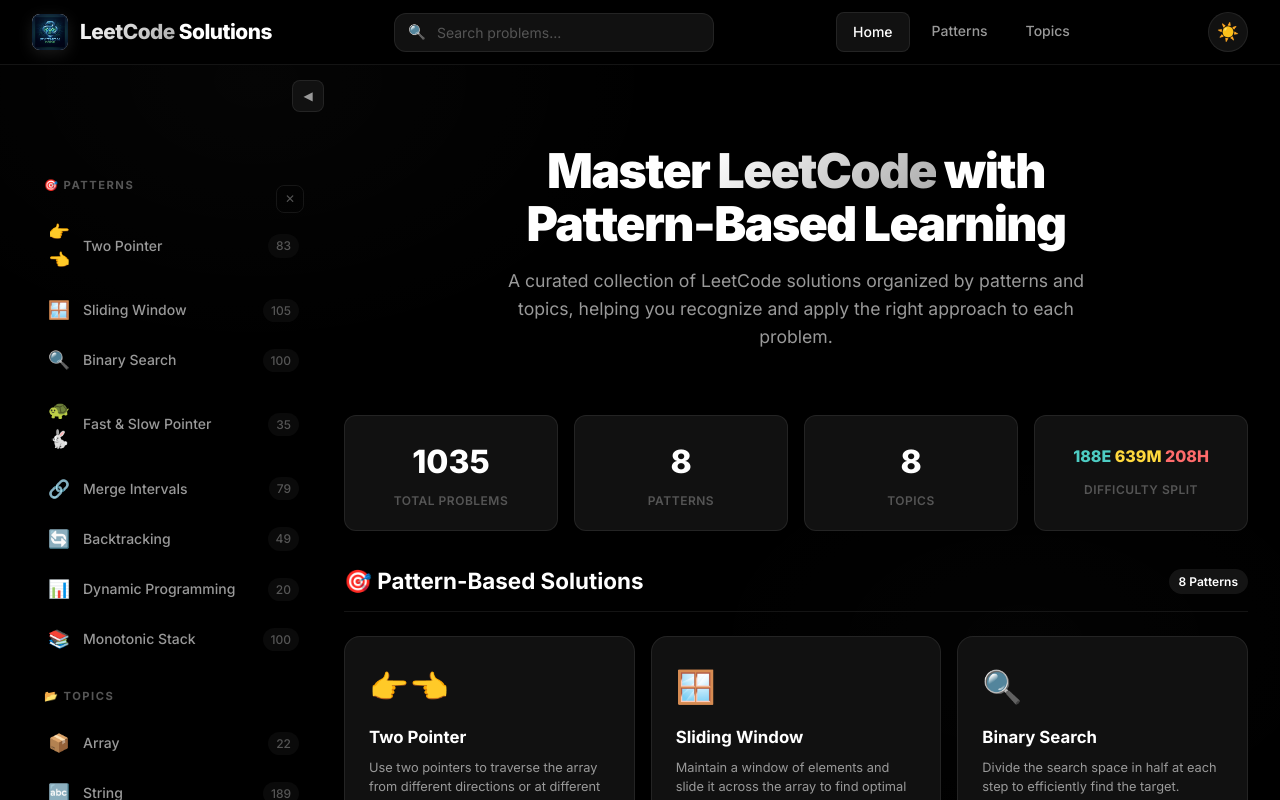
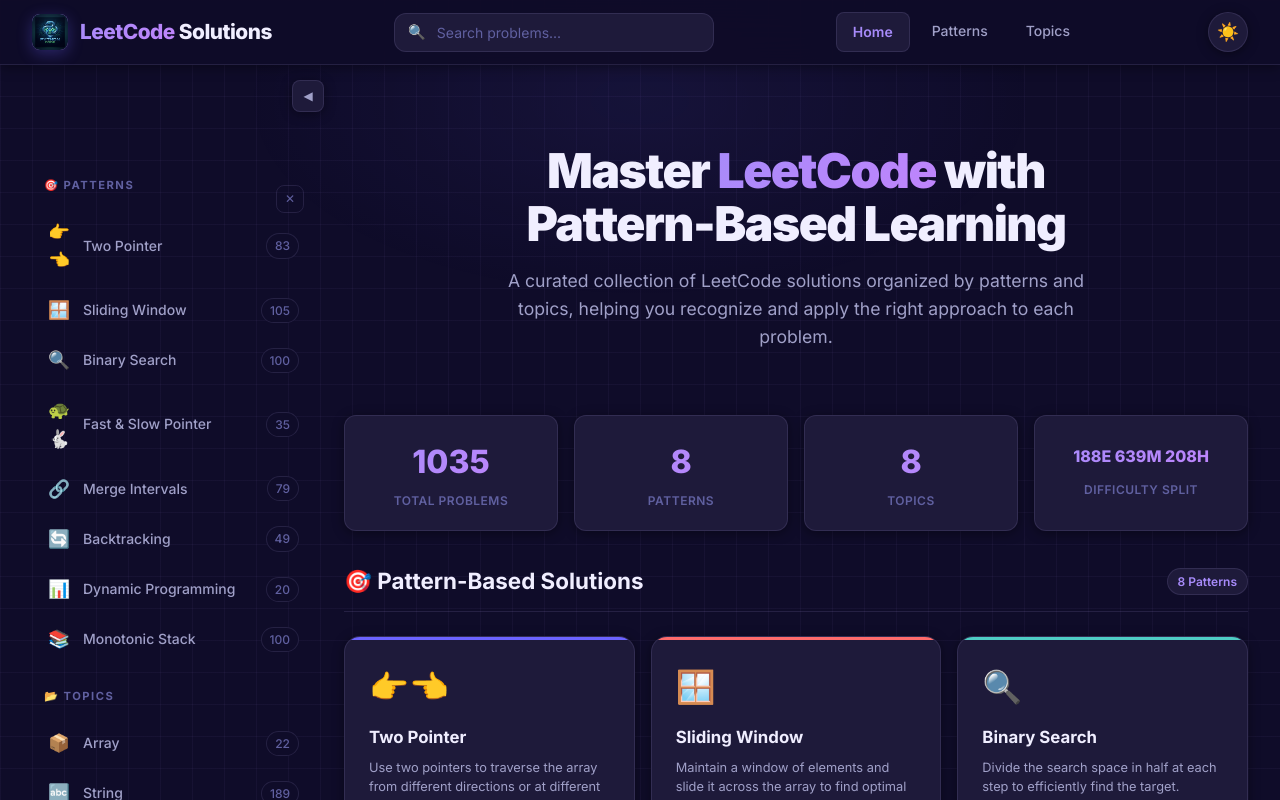
Before and after one commit to ajinesh703/Leetcode-Help, a React (Vite) app: page / in a window 1280 px wide. Shown: the top 800 px of the page. Built offline with nearby package versions, Linux system fonts and the light colour scheme.

Commit message:
feat: redesign UI with aesthetic white purple theme

```diff
--- a/src/index.css
+++ b/src/index.css
@@ -1,28 +1,33 @@
 @import url('https://fonts.googleapis.com/css2?family=Inter:wght@300;400;500;600;700;800;900&family=JetBrains+Mono:wght@400;500;600&display=swap');
 
-/* ============ DARK MODE (Default) ============ */
+/* ============ LIGHT MODE (Default) ============ */
 :root,
-:root[data-theme="dark"] {
-  --bg-primary: #000000;
-  --bg-secondary: #0a0a0a;
-  --bg-card: #111111;
-  --bg-card-hover: #1a1a1a;
-  --bg-glass: rgba(17, 17, 17, 0.85);
-  --border-color: rgba(255, 255, 255, 0.08);
-  --border-glow: rgba(255, 255, 255, 0.15);
-  --text-primary: #ffffff;
-  --text-secondary: #999999;
-  --text-muted: #555555;
-  --accent-primary: #ffffff;
-  --accent-secondary: #cccccc;
-  --accent-gradient: linear-gradient(135deg, #ffffff, #aaaaaa);
-  --easy: #4ECDC4;
-  --medium: #FFD93D;
-  --hard: #FF6B6B;
-  --code-bg: #0a0a0a;
-  --shadow-lg: 0 20px 60px rgba(0, 0, 0, 0.9);
-  --shadow-glow: 0 0 30px rgba(255, 255, 255, 0.05);
-  --header-bg: rgba(0, 0, 0, 0.95);
+:root[data-theme="light"] {
+  --bg-primary: #f8f7ff;
+  --bg-secondary: #ffffff;
+  --bg-card: #ffffff;
+  --bg-card-hover: #f3f0ff;
+  --bg-glass: rgba(255, 255, 255, 0.85);
+  --border-color: #ede9fe;
+  --border-glow: #c4b5fd;
+  --text-primary: #1a1a2e;
+  --text-secondary: #4a4a6a;
+  --text-muted: #b0aad0;
+  --accent-primary: #6c63ff;
+  --accent-secondary: #a855f7;
+  --accent-gradient: linear-gradient(135deg, #6c63ff, #a855f7);
+  --easy: #0d9488;
+  --medium: #d97706;
+  --hard: #dc2626;
+  --easy-bg: #ccfbf1;
+  --medium-bg: #fef3c7;
+  --hard-bg: #fee2e2;
+  --code-bg: #f8f7ff;
+  --shadow-sm: 0 2px 12px rgba(108, 99, 255, 0.06);
+  --shadow-lg: 0 8px 30px rgba(108, 99, 255, 0.12);
+  --shadow-glow: 0 0 30px rgba(108, 99, 255, 0.1);
+  --header-bg: rgba(255, 255, 255, 0.95);
+  --grid-color: rgba(108, 99, 255, 0.04);
 
   --radius-sm: 8px;
   --radius-md: 12px;
@@ -31,28 +36,33 @@
   --transition: all 0.3s cubic-bezier(0.4, 0, 0.2, 1);
 }
 
-/* ============ LIGHT MODE ============ */
-:root[data-theme="light"] {
-  --bg-primary: #f0f2f8;
-  --bg-secondary: #ffffff;
-  --bg-card: #ffffff;
-  --bg-card-hover: #f5f3ff;
-  --bg-glass: rgba(255, 255, 255, 0.8);
-  --border-color: rgba(0, 0, 0, 0.08);
-  --border-glow: rgba(108, 99, 255, 0.4);
-  --text-primary: #1a1a2e;
-  --text-secondary: #4a4a6a;
-  --text-muted: #8888a0;
-  --accent-primary: #6C63FF;
-  --accent-secondary: #7B73FF;
-  --accent-gradient: linear-gradient(135deg, #6C63FF, #A855F7, #EC4899);
-  --easy: #0d9488;
-  --medium: #d97706;
-  --hard: #dc2626;
-  --code-bg: #f6f8fa;
-  --shadow-lg: 0 20px 60px rgba(0, 0, 0, 0.1);
-  --shadow-glow: 0 0 30px rgba(108, 99, 255, 0.12);
-  --header-bg: rgba(240, 242, 248, 0.85);
+/* ============ DARK MODE ============ */
+:root[data-theme="dark"] {
+  --bg-primary: #0f0c29;
+  --bg-secondary: #1a1040;
+  --bg-card: #1e1a3a;
+  --bg-card-hover: #252048;
+  --bg-glass: rgba(30, 26, 58, 0.85);
+  --border-color: rgba(196, 181, 253, 0.12);
+  --border-glow: rgba(196, 181, 253, 0.3);
+  --text-primary: #f0eeff;
+  --text-secondary: #a0a0c8;
+  --text-muted: #6060a0;
+  --accent-primary: #a78bfa;
+  --accent-secondary: #c084fc;
+  --accent-gradient: linear-gradient(135deg, #a78bfa, #c084fc);
+  --easy: #34d399;
+  --medium: #fbbf24;
+  --hard: #f87171;
+  --easy-bg: rgba(52, 211, 153, 0.12);
+  --medium-bg: rgba(251, 191, 36, 0.12);
+  --hard-bg: rgba(248, 113, 113, 0.12);
+  --code-bg: #0d0b20;
+  --shadow-sm: 0 2px 12px rgba(0, 0, 0, 0.4);
+  --shadow-lg: 0 8px 30px rgba(0, 0, 0, 0.6);
+  --shadow-glow: 0 0 30px rgba(167, 139, 250, 0.1);
+  --header-bg: rgba(15, 12, 41, 0.95);
+  --grid-color: rgba(167, 139, 250, 0.05);
 
   --radius-sm: 8px;
   --radius-md: 12px;
@@ -81,6 +91,7 @@ body {
   transition: background-color 0.3s ease, color 0.3s ease;
 }
 
+/* ============ Grid Background ============ */
 body::before {
   content: '';
   position: fixed;
@@ -88,9 +99,23 @@ body::before {
   left: 0;
   right: 0;
   bottom: 0;
-  background:
-    radial-gradient(ellipse 600px 400px at 20% 10%, rgba(255, 255, 255, 0.02) 0%, transparent 70%),
-    radial-gradient(ellipse 500px 300px at 80% 80%, rgba(255, 255, 255, 0.01) 0%, transparent 70%);
+  background-image:
+    linear-gradient(var(--grid-color) 1px, transparent 1px),
+    linear-gradient(90deg, var(--grid-color) 1px, transparent 1px);
+  background-size: 32px 32px;
+  pointer-events: none;
+  z-index: 0;
+}
+
+body::after {
+  content: '';
+  position: fixed;
+  top: -100px;
+  left: 50%;
+  transform: translateX(-50%);
+  width: 800px;
+  height: 400px;
+  background: radial-gradient(ellipse, rgba(108, 99, 255, 0.08) 0%, transparent 70%);
   pointer-events: none;
   z-index: 0;
 }
@@ -114,11 +139,11 @@ a {
   background: var(--bg-primary);
 }
 ::-webkit-scrollbar-thumb {
-  background: var(--text-muted);
+  background: var(--border-glow);
   border-radius: 3px;
 }
 ::-webkit-scrollbar-thumb:hover {
-  background: var(--text-secondary);
+  background: var(--accent-primary);
 }
 
 /* ============ Header ============ */
@@ -132,6 +157,7 @@ a {
   border-bottom: 1px solid var(--border-color);
   padding: 0 2rem;
   transition: background 0.3s ease, border-color 0.3s ease;
+  box-shadow: var(--shadow-sm);
 }
 
 .header-inner {
@@ -141,6 +167,7 @@ a {
   align-items: center;
   justify-content: space-between;
   height: 64px;
+  gap: 1rem;
 }
 
 .logo {
@@ -150,6 +177,7 @@ a {
   font-weight: 800;
   font-size: 1.3rem;
   letter-spacing: -0.5px;
+  white-space: nowrap;
 }
 
 .logo-icon {
@@ -161,7 +189,8 @@ a {
   align-items: center;
   justify-content: center;
   font-size: 1.1rem;
-  box-shadow: 0 4px 15px rgba(255, 255, 255, 0.1);
+  box-shadow: 0 4px 15px rgba(108, 99, 255, 0.3);
+  flex-shrink: 0;
 }
 
 .logo-text span {
@@ -191,7 +220,7 @@ a {
 
 .search-bar input:focus {
   border-color: var(--accent-primary);
-  box-shadow: 0 0 0 3px rgba(255, 255, 255, 0.08);
+  box-shadow: 0 0 0 3px rgba(108, 99, 255, 0.1);
 }
 
 .search-bar input::placeholder {
@@ -230,15 +259,16 @@ a {
 }
 
 .nav-link.active {
-  color: var(--text-primary);
+  color: var(--accent-primary);
   background: var(--bg-card);
   border: 1px solid var(--border-color);
+  font-weight: 600;
 }
 
 /* ============ Theme Toggle Button ============ */
 .theme-toggle {
   background: var(--bg-card);
-  border: 1.5px solid var(--border-color);
+  border: 1px solid var(--border-color);
   border-radius: 50%;
   width: 40px;
   height: 40px;
@@ -248,13 +278,13 @@ a {
   align-items: center;
   justify-content: center;
   transition: var(--transition);
-  box-shadow: 0 2px 8px rgba(0, 0, 0, 0.5);
+  box-shadow: var(--shadow-sm);
   flex-shrink: 0;
 }
 
 .theme-toggle:hover {
   background: var(--bg-card-hover);
-  border-color: var(--text-secondary);
+  border-color: var(--accent-primary);
   transform: rotate(20deg) scale(1.1);
 }
 
@@ -310,13 +340,15 @@ a {
   color: var(--text-primary);
   background: var(--bg-card);
   border-color: var(--border-color);
+  box-shadow: var(--shadow-sm);
 }
 
 .sidebar-item.active {
-  color: var(--text-primary);
+  color: var(--accent-primary);
   background: var(--bg-card);
   border-color: var(--border-glow);
   box-shadow: var(--shadow-glow);
+  font-weight: 600;
 }
 
 .sidebar-item .item-icon {
@@ -329,9 +361,10 @@ a {
   margin-left: auto;
   font-size: 0.75rem;
   color: var(--text-muted);
-  background: var(--bg-secondary);
+  background: var(--bg-primary);
   padding: 2px 8px;
   border-radius: 999px;
+  border: 1px solid var(--border-color);
 }
 
 .content {
@@ -389,8 +422,9 @@ a {
   font-weight: 600;
   padding: 3px 10px;
   border-radius: 999px;
-  background: rgba(255, 255, 255, 0.08);
-  color: var(--text-primary);
+  background: var(--bg-card);
+  border: 1px solid var(--border-color);
+  color: var(--accent-primary);
 }
 
 .category-grid {
@@ -410,6 +444,7 @@ a {
   cursor: pointer;
   transition: var(--transition);
   overflow: hidden;
+  box-shadow: var(--shadow-sm);
 }
 
 .category-card::before {
@@ -419,20 +454,15 @@ a {
   left: 0;
   right: 0;
   height: 3px;
-  background: var(--card-accent);
-  opacity: 0;
-  transition: var(--transition);
+  background: var(--card-accent, var(--accent-gradient));
+  border-radius: var(--radius-lg) var(--radius-lg) 0 0;
 }
 
 .category-card:hover {
   transform: translateY(-4px);
-  border-color: rgba(255, 255, 255, 0.2);
-  box-shadow: 0 20px 60px rgba(0, 0, 0, 0.8);
+  border-color: var(--border-glow);
+  box-shadow: var(--shadow-lg);
   background: var(--bg-card-hover);
-}
-
-.category-card:hover::before {
-  opacity: 1;
 }
 
 .category-card .card-icon {
@@ -444,6 +474,7 @@ a {
   font-size: 1.05rem;
   font-weight: 700;
   margin-bottom: 0.4rem;
+  color: var(--text-primary);
 }
 
 .category-card p {
@@ -469,7 +500,8 @@ a {
   width: 28px;
   height: 28px;
   border-radius: 50%;
-  background: rgba(255, 255, 255, 0.06);
+  background: var(--bg-primary);
+  border: 1px solid var(--border-color);
   display: flex;
   align-items: center;
   justify-content: center;
@@ -479,7 +511,8 @@ a {
 }
 
 .category-card:hover .arrow {
-  background: rgba(255, 255, 255, 0.15);
+  background: var(--accent-primary);
+  border-color: var(--accent-primary);
   color: white;
   transform: translateX(3px);
 }
@@ -505,11 +538,13 @@ a {
   cursor: pointer;
   transition: var(--transition);
   font-size: 1.1rem;
+  box-shadow: var(--shadow-sm);
 }
 
 .back-btn:hover {
   background: var(--bg-card-hover);
-  border-color: rgba(255, 255, 255, 0.2);
+  border-color: var(--accent-primary);
+  color: var(--accent-primary);
 }
 
 .problem-list-header .header-info h1 {
@@ -543,12 +578,13 @@ a {
   padding: 1rem 1.25rem;
   cursor: pointer;
   transition: var(--transition);
+  box-shadow: var(--shadow-sm);
 }
 
 .problem-card:hover {
-  border-color: rgba(255, 255, 255, 0.15);
+  border-color: var(--border-glow);
   background: var(--bg-card-hover);
-  box-shadow: 0 8px 30px rgba(0, 0, 0, 0.6);
+  box-shadow: var(--shadow-lg);
   transform: translateX(4px);
 }
 
@@ -574,6 +610,7 @@ a {
   white-space: nowrap;
   overflow: hidden;
   text-overflow: ellipsis;
+  color: var(--text-primary);
 }
 
 .problem-card .problem-actions {
@@ -582,6 +619,7 @@ a {
   gap: 0.75rem;
 }
 
+/* ============ Difficulty Badges ============ */
 .difficulty-badge {
   font-size: 0.7rem;
   font-weight: 700;
@@ -592,17 +630,17 @@ a {
 }
 
 .difficulty-badge.easy {
-  background: rgba(78, 205, 196, 0.12);
+  background: var(--easy-bg);
   color: var(--easy);
 }
 
 .difficulty-badge.medium {
-  background: rgba(255, 217, 61, 0.12);
+  background: var(--medium-bg);
   color: var(--medium);
 }
 
 .difficulty-badge.hard {
-  background: rgba(255, 107, 107, 0.12);
+  background: var(--hard-bg);
   color: var(--hard);
 }
 
@@ -618,9 +656,10 @@ a {
 }
 
 .leetcode-link:hover {
-  background: var(--text-primary);
-  color: var(--bg-primary);
-  border-color: var(--text-primary);
+  background: var(--accent-primary);
+  color: white;
+  border-color: var(--accent-primary);
+  box-shadow: 0 4px 12px rgba(108, 99, 255, 0.3);
 }
 
 .problem-card .view-arrow {
@@ -630,7 +669,7 @@ a {
 }
 
 .problem-card:hover .view-arrow {
-  color: var(--text-primary);
+  color: var(--accent-primary);
   transform: translateX(3px);
 }
 
@@ -665,6 +704,7 @@ a {
   font-size: 0.95rem;
   line-height: 1.7;
   color: var(--text-secondary);
+  box-shadow: var(--shadow-sm);
 }
 
 .problem-description h3 {
@@ -687,7 +727,7 @@ a {
   border: 1px solid var(--border-color);
   border-radius: var(--radius-lg);
   overflow: hidden;
-  transition: background 0.3s ease;
+  box-shadow: var(--shadow-sm);
 }
 
 .code-header {
@@ -695,14 +735,14 @@ a {
   align-items: center;
   justify-content: space-between;
   padding: 0.75rem 1.25rem;
-  background: rgba(255, 255, 255, 0.02);
+  background: var(--bg-card);
   border-bottom: 1px solid var(--border-color);
 }
 
 .code-header .lang-badge {
   font-size: 0.75rem;
   font-weight: 600;
-  color: var(--text-secondary);
+  color: var(--accent-primary);
   display: flex;
   align-items: center;
   gap: 6px;
@@ -711,7 +751,7 @@ a {
 .code-header .copy-btn {
   padding: 5px 12px;
   border-radius: var(--radius-sm);
-  background: var(--bg-card);
+  background: var(--bg-primary);
   border: 1px solid var(--border-color);
   color: var(--text-secondary);
   font-size: 0.75rem;
@@ -722,9 +762,10 @@ a {
 }
 
 .code-header .copy-btn:hover {
-  background: var(--text-primary);
-  color: var(--bg-primary);
-  border-color: var(--text-primary);
+  background: var(--accent-primary);
+  color: white;
+  border-color: var(--accent-primary);
+  box-shadow: 0 4px 12px rgba(108, 99, 255, 0.3);
 }
 
 .code-content {
@@ -736,7 +777,7 @@ a {
   font-family: 'JetBrains Mono', monospace;
   font-size: 0.85rem;
   line-height: 1.7;
-  color: #c9d1d9;
+  color: var(--text-primary);
   white-space: pre;
   margin: 0;
 }
@@ -758,17 +799,22 @@ a {
   padding: 1.25rem;
   text-align: center;
   transition: var(--transition);
+  box-shadow: var(--shadow-sm);
 }
 
 .stat-card:hover {
-  border-color: rgba(255, 255, 255, 0.15);
-  box-shadow: 0 8px 30px rgba(0, 0, 0, 0.6);
+  border-color: var(--border-glow);
+  box-shadow: var(--shadow-lg);
+  transform: translateY(-2px);
 }
 
 .stat-card .stat-value {
   font-size: 2rem;
   font-weight: 800;
-  color: var(--text-primary);
+  background: var(--accent-gradient);
+  -webkit-background-clip: text;
+  -webkit-text-fill-color: transparent;
+  background-clip: text;
 }
 
 .stat-card .stat-label {
@@ -918,12 +964,13 @@ a {
   align-items: center;
   justify-content: center;
   transition: var(--transition);
+  box-shadow: var(--shadow-sm);
 }
 
 .sidebar-toggle:hover {
   background: var(--bg-card-hover);
-  border-color: rgba(255, 255, 255, 0.2);
-  color: var(--text-primary);
+  border-color: var(--accent-primary);
+  color: var(--accent-primary);
 }
 
 .sidebar-toggle.open {
@@ -950,7 +997,8 @@ a {
 
 .sidebar-close-btn:hover {
   background: var(--bg-card-hover);
-  color: var(--text-primary);
+  color: var(--accent-primary);
+  border-color: var(--accent-primary);
 }
 
 .sidebar-open {
@@ -984,13 +1032,15 @@ a {
     border-right: 1px solid var(--border-color);
     overflow-y: auto;
     padding: 1rem;
+    box-shadow: var(--shadow-lg);
   }
 
   .sidebar-overlay {
     display: block;
     position: fixed;
     inset: 0;
-    background: rgba(0, 0, 0, 0.6);
+    background: rgba(108, 99, 255, 0.1);
+    backdrop-filter: blur(4px);
     z-index: 140;
     top: 64px;
   }
```
